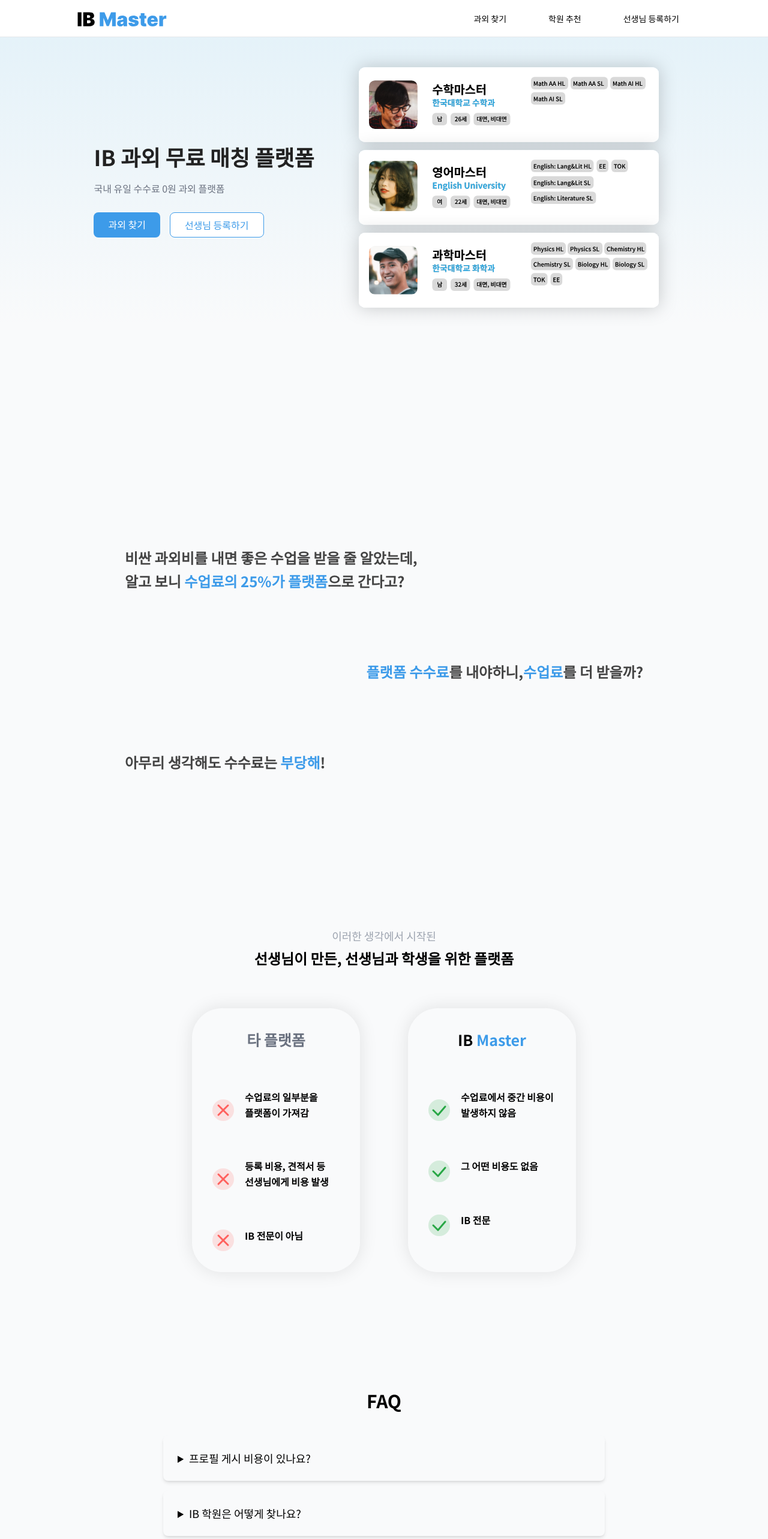
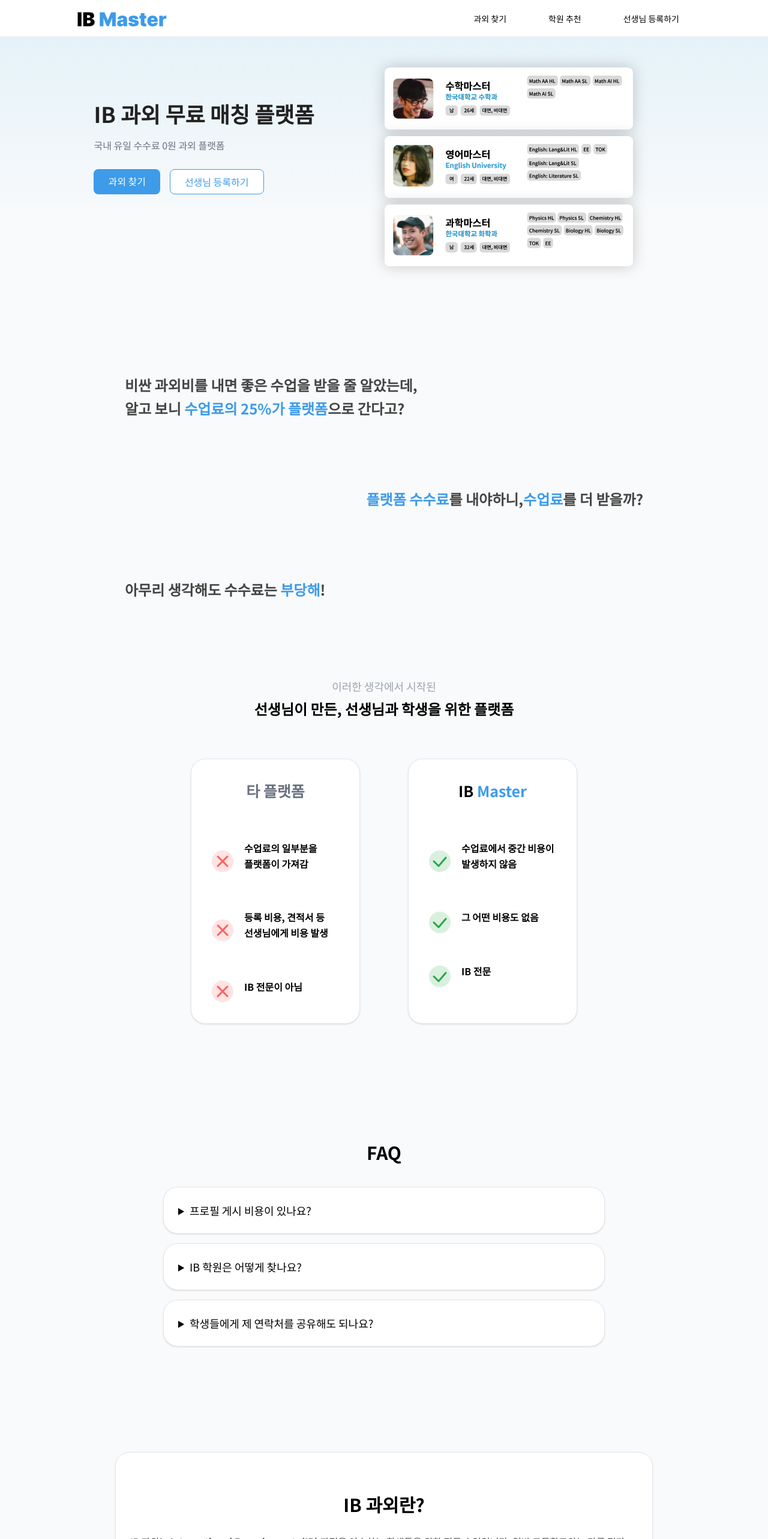
Before and after one commit to antoinelavo/learning-react, a Next.js app: page / in a window 1280 px wide. Shown: the top 2566 px of the page at 60% size. Built offline with nearby package versions, Linux system fonts and the light colour scheme.

Commit message:
update landing page and fixed apply page alert message

```diff
--- a/app/apply/page.jsx
+++ b/app/apply/page.jsx
@@ -199,7 +199,7 @@ export default function ApplyPage() {
       alert('제출 실패했습니다.');
     } else {
       alert(
-        '성공적으로 제출되었습니다! 등록하신 프로필은 기다려주세요. 프로필이 게시되기까지 1~2일이 소요될 수 있습니다.'
+        '성공적으로 제출되었습니다! 검토 과정을 거친 후 프로필이 게시될 예정입니다. 프로필이 게시되기까지 1~2일이 소요될 수 있습니다. 계정 상태 조회 및 프로필 수정은 "선생님 등록하기" 페이지에서 확인하실 수 있습니다.'
       );
       reset();
     }
--- a/app/page.js
+++ b/app/page.js
@@ -35,10 +35,10 @@ export default function Home() {
       {/* Hero Section */}
       <div
           id="heroSection"
-          className="flex flex-row justify-center mx-auto bg-gradient-to-b from-[#32ade61a] to-gray-50 h-[60dvh]"
+          className="flex flex-col md:flex-row justify-center mx-auto bg-gradient-to-b from-[#32ade61a] to-gray-50 h-[40dvh] pt-[1em]"
         >
           <div className="flex flex-col justify-center text-left px-6 text-center md:text-left">
-            <h1 className="text-4xl font-bold mb-2 text-balance leading-relaxed">IB 과외 무료 매칭 플랫폼</h1>
+            <h1 className="text-4xl font-bold mb-2 text-balance leading-[1.2] sm:leading-relaxed">IB 과외 무료 매칭 플랫폼</h1>
             <p className="text-l font-normal text-gray-500 leading-[2em] mb-6 text-balance">
               국내 유일 수수료 0원 과외 플랫폼
             </p>
@@ -54,7 +54,7 @@ export default function Home() {
 
           <div
             id="heroSampleProfile"
-            className="relative w-[600px] h-[500px] my-auto hidden md:block"
+            className="relative w-[95dvw] max-w-[600px] h-[50dvh] max-h-[500px] my-auto mx-auto md:mx-0 block"
           >
               <Image
                 src="/images/SampleProfiles.svg"
@@ -69,7 +69,7 @@ export default function Home() {
 
 
       {/* Problem Quote */}
-      <section id="problemQuote" className="max-w-4xl mx-auto px-4 py-32 text-left space-y-28 mt-[15em]">
+      <section id="problemQuote" className="max-w-4xl mx-auto px-4 text-left space-y-28 mt-[15em]">
           <p className="text-2xl font-bold leading-relaxed max-w-[22em] text-balance">
             비싼 과외비를 내면 좋은 수업을 받을 줄 알았는데,
             알고 보니 <span className="text-blue-500">수업료의 25%가 플랫폼</span>으로 간다고?
@@ -96,7 +96,7 @@ export default function Home() {
         <p className="text-center text-black text-2xl font-bold px-8 text-balance leading-relaxed">선생님이 만든, 선생님과 학생을 위한 플랫폼</p>
         <div id="comparisonBlocks" className="mt-16 flex flex-col md:flex-row justify-center gap-20 max-w-5xl mx-auto">
           {/* 타 플랫폼 */}
-            <div className="flex flex-col gap-12 rounded-[2em] sm:rounded-[50px] p-8 shadow-[0_0_30px_rgba(0,0,0,0.1)] text-center mx-[10dvw] md:mx-0">
+            <div className="flex flex-col gap-12 p-8 text-center mx-[10dvw] md:mx-0 bg-white border border-solid border-gray-200 shadow rounded-3xl">
               <p className="text-[25px] font-bold text-gray-500">타 플랫폼</p>
               {[
                 "수업료의 일부분을 플랫폼이 가져감",
@@ -115,7 +115,7 @@ export default function Home() {
             </div>
 
             {/* IB Master */}
-            <div className="flex flex-col gap-12 rounded-[50px] p-8 shadow-[0_0_30px_rgba(0,0,0,0.1)] text-center mx-[10dvw] md:mx-0">
+            <div className="flex flex-col gap-12 p-8 text-center mx-[10dvw] md:mx-0 bg-white border border-solid border-gray-200 shadow rounded-3xl">
               <p className="text-[25px] font-bold text-black">
                 <span>IB </span>
                 <span className="text-blue-500">Master</span>
@@ -149,20 +149,20 @@ export default function Home() {
         <h2 className="text-3xl font-bold text-center text-black mb-10">FAQ</h2>
 
         <div className="space-y-4">
-          <details className="group bg-gray-50 p-6 rounded-lg shadow-md">
+          <details className="group p-6 bg-white border border-solid border-gray-200 shadow rounded-3xl">
             <summary className="cursor-pointer text-lg font-normal text-black group-open:text-blue-600 transition">
               프로필 게시 비용이 있나요?
             </summary>
-            <p className="mt-2 text-gray-700 leading-relaxed">
+            <p className="mt-[1em] mb-0 text-gray-700 leading-relaxed">
               없습니다! <strong>IB Master</strong>는 100% 수수료, 이용료 0원 사이트입니다.
             </p>
           </details>
 
-          <details className="group bg-gray-50 p-6 rounded-lg shadow-md">
+          <details className="group p-6 bg-white border border-solid border-gray-200 shadow rounded-3xl">
             <summary className="cursor-pointer text-lg font-normal text-black group-open:text-blue-600 transition">
               IB 학원은 어떻게 찾나요?
             </summary>
-            <p className="mt-2 text-gray-700 leading-relaxed">
+            <p className="mt-[1em] mb-0 text-gray-700 leading-relaxed">
               좋은 IB 전문 학원을 찾으려면 고급 정보를 가지고 많은 학원들을 비교해야 합니다.<br />
               <strong>IB Master</strong>는 국내 유수의 IB 학원을 한눈에 볼 수 있게 정리해 두었으니,{" "}
               <a href="/hagwons" className="text-blue-500 underline hover:text-blue-600">
@@ -172,11 +172,11 @@ export default function Home() {
             </p>
           </details>
 
-          <details className="group bg-gray-50 p-6 rounded-lg shadow-md">
+          <details className="group p-6 bg-white border border-solid border-gray-200 shadow rounded-3xl">
             <summary className="cursor-pointer text-lg font-normal text-black group-open:text-blue-600 transition">
               학생들에게 제 연락처를 공유해도 되나요?
             </summary>
-            <p className="mt-2 text-gray-700 leading-relaxed">
+            <p className="mt-[1em] mb-0 text-gray-700 leading-relaxed">
               네! 선생님 프로필 하단에 <strong>연락처 입력란</strong>이 있습니다!
             </p>
           </details>
@@ -185,7 +185,7 @@ export default function Home() {
 
       {/* Text */}
 
-      <section className="max-w-4xl mx-auto px-6">
+      <section className="max-w-4xl mx-[5dvw] sm:mx-auto mb-[3em] px-6 py-12 bg-white border border-solid border-gray-200 shadow rounded-3xl">
         <h2 className="text-3xl font-bold text-center text-black mb-8">IB 과외란?</h2>
         <div className="space-y-6 text-m leading-8 text-gray-500">
           <p>
@@ -207,7 +207,7 @@ export default function Home() {
 
 
 
-      <section className="max-w-4xl mx-auto px-6 py-24">
+      <section className="max-w-4xl mx-[5dvw] sm:mx-auto mb-[3em] px-6 py-12 bg-white border border-solid border-gray-200 shadow rounded-3xl">
         <h2 className="text-3xl font-bold text-center text-black mb-8">IB 과외가 필요한 이유</h2>
         <div className="space-y-6 text-m leading-8 text-gray-500">
           <p>
@@ -231,7 +231,7 @@ export default function Home() {
 
 
 
-      <section className="max-w-4xl mx-auto px-6 py-24">
+      <section className="max-w-4xl mx-[5dvw] sm:mx-auto px-6 py-12 bg-white border border-solid border-gray-200 shadow rounded-3xl">
         <h2 className="text-3xl font-bold text-center text-black mb-8">IB 과외 시급은 얼마인가요?</h2>
         <div className="space-y-6 text-m leading-8 text-gray-500">
           <p>
```
